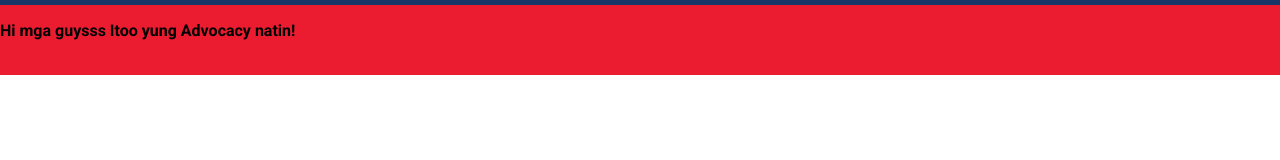
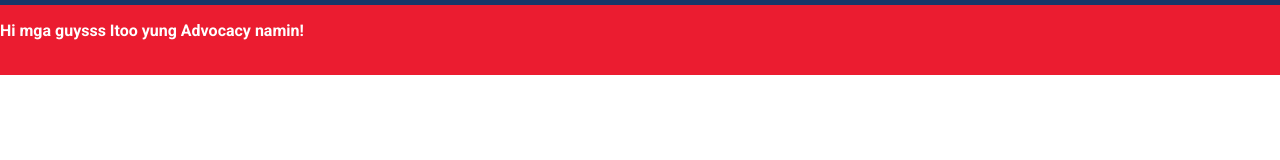
Before and after one commit to AngeloW-FH1234/T2W5PT-AdvocacyWebpage, a plain HTML site: page index.html in a window 1280 px wide. Drawn offline with Linux system fonts and the light colour scheme; a web font is replaced by a local one.

Commit message:
Update index.html

```diff
--- a/index.html
+++ b/index.html
@@ -12,6 +12,7 @@
 
 
   :root{
+  --W: #FFFFFF;
   --SDG1:  #EB1C30;
   --SDG4:  #C31F33;
   --SDG17: #183668;
@@ -27,6 +28,7 @@
   right: 0;
   height:70px;
   font-weight: Bold;
+  color: var(--W);
   background-color: var(--SDG1);
   justify-content: space-between;
   display: flex;
@@ -37,7 +39,7 @@
 </style>
 
 <div class="Header">
-  <p>Hi mga guysss Itoo yung Advocacy natin!</p>
+  <p>Hi mga guysss Itoo yung Advocacy namin!</p>
 </div>
 
 </html>
```
